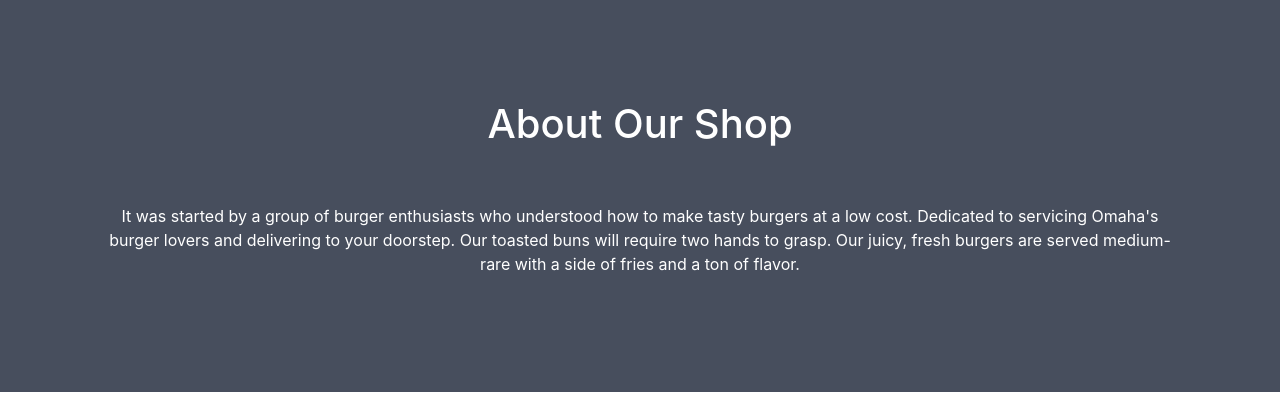
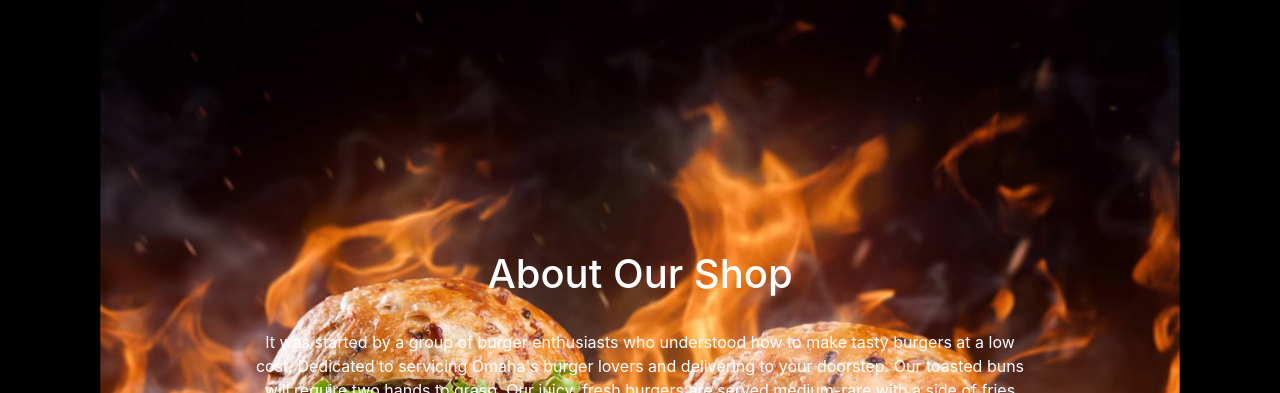
Before and after one commit to wenyu8/SPEEDBURGER, a Django app: page /aboutus/ in a window 1280 px wide. Shown: the top 393 px of the page. Run offline with Django 4.2, Linux system fonts and the light colour scheme.

Commit message:
Updated About us page

```diff
--- a/burgerwebsite/static/css/styles.css
+++ b/burgerwebsite/static/css/styles.css
@@ -1,8 +1,15 @@
 /* About Us CSS*/
 
 .about-section {
-    padding: 100px;
+    padding: 250px;
     text-align: center;
     background-color: #474e5d;
+    background-image: url('../images/AboutCover.jpeg');
+    background-size: cover;
     color: white;
  }
+
+.page-footer {
+    padding: 100px;
+    background-color: floralwhite;
+}
--- a/burgerwebsite/templates/aboutus/aboutus.html
+++ b/burgerwebsite/templates/aboutus/aboutus.html
@@ -8,10 +8,10 @@
     <link rel="stylesheet" href="{% static 'css/styles.css' %}">
     <title>About Us</title>
 </head>
-<body>
+<body class="body">
     <div class="about-section">
         <h1>About Our Shop</h1>
-        <br> <br>
+        <br>
         <div>
         <p>It was started by a group of burger enthusiasts who understood how to make tasty burgers at a low cost.
         Dedicated to servicing Omaha's burger lovers and delivering to your doorstep. Our toasted buns will require two hands to grasp.
--- a/burgerwebsite/views.py
+++ b/burgerwebsite/views.py
@@ -8,7 +8,7 @@ from django.template import loader
 # our view which is a function named index
 def index(request):
     # getting our template
-    template = loader.get_template('products.html')
+    template = loader.get_template('aboutus/products.html')
     # rendering the template in HttpResponse
     return HttpResponse(template.render())
 
```
Also changed, not shown: burgerwebsite/static/images/AboutCover.jpeg (added), burgerwebsite/templates/aboutus/products.html (renamed from templates/products.html).
